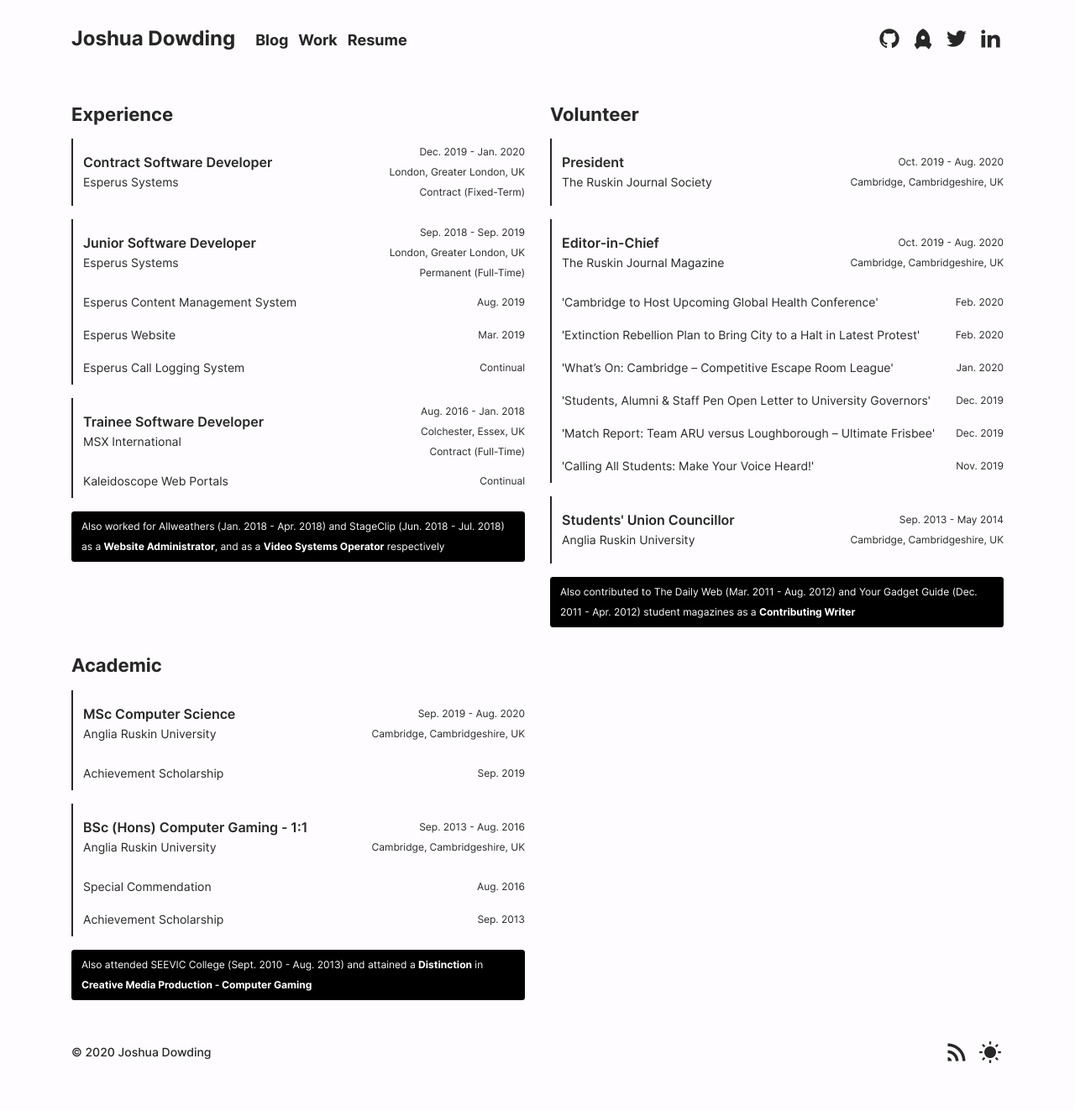
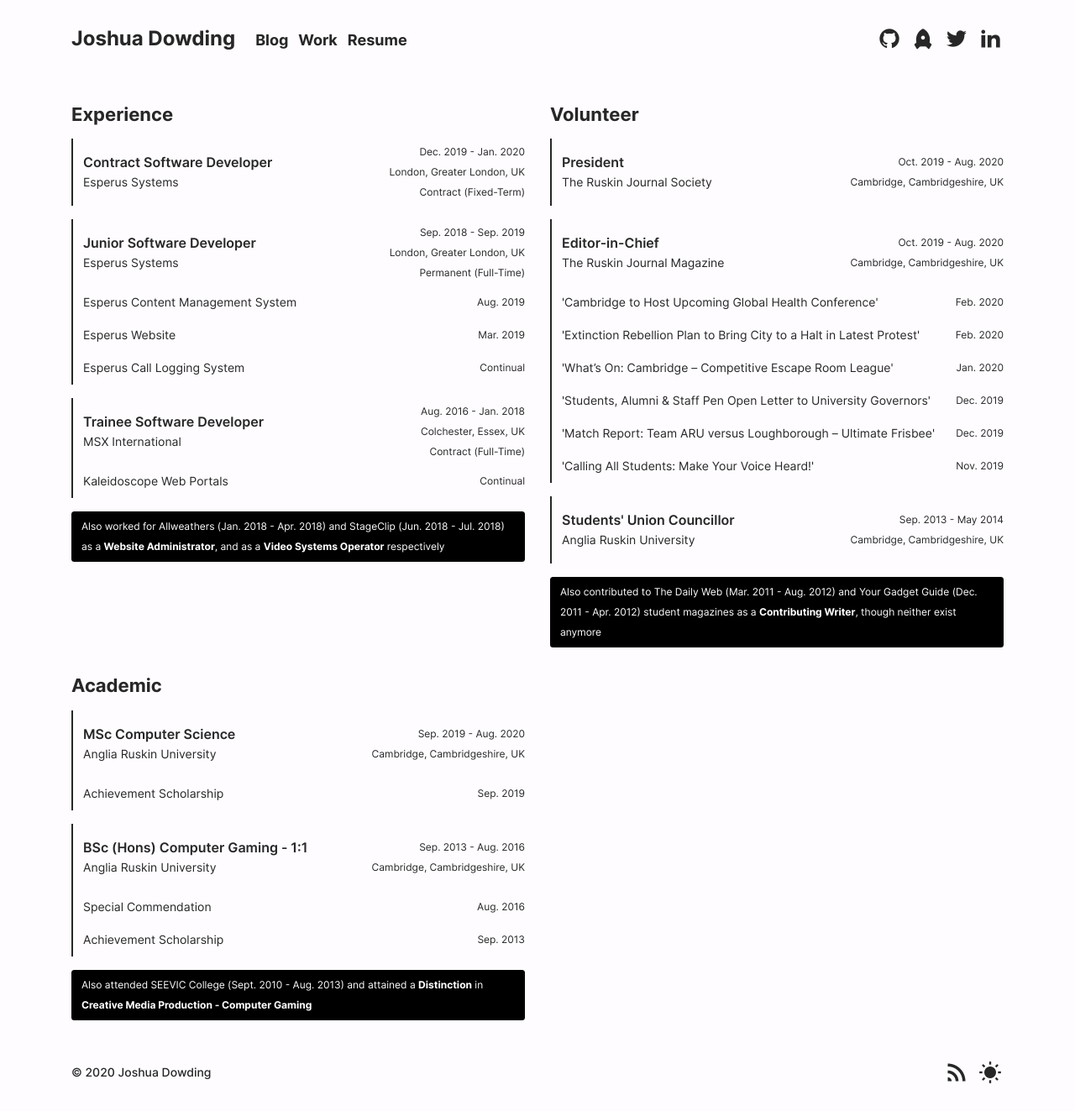
Before and after one commit to joshuadowding/jdowding.me, a Jekyll site: the page built from _pages/resume.html, in a window 1280 px wide. Shown: the whole page at 84% size. Built offline with Jekyll 4.4.1, drawn with Linux system fonts in a browser that asks for light colours; before the commit the page ends 1299 px from its top, so only the background shows below that.

Commit message:
clarify volunteering footnote

```diff
--- a/_pages/resume.html
+++ b/_pages/resume.html
@@ -240,7 +240,7 @@
       <ul class="list-group experience-group dark-group">
         <li class="list-group-item">
           <div class="item-body">
-            <p>Also contributed to The Daily Web (Mar. 2011 - Aug. 2012) and Your Gadget Guide (Dec. 2011 - Apr. 2012) student magazines as a <b>Contributing Writer</b></p>
+            <p>Also contributed to The Daily Web (Mar. 2011 - Aug. 2012) and Your Gadget Guide (Dec. 2011 - Apr. 2012) student magazines as a <b>Contributing Writer</b>, though neither exist anymore</p>
           </div>
         </li>
       </ul>
```
